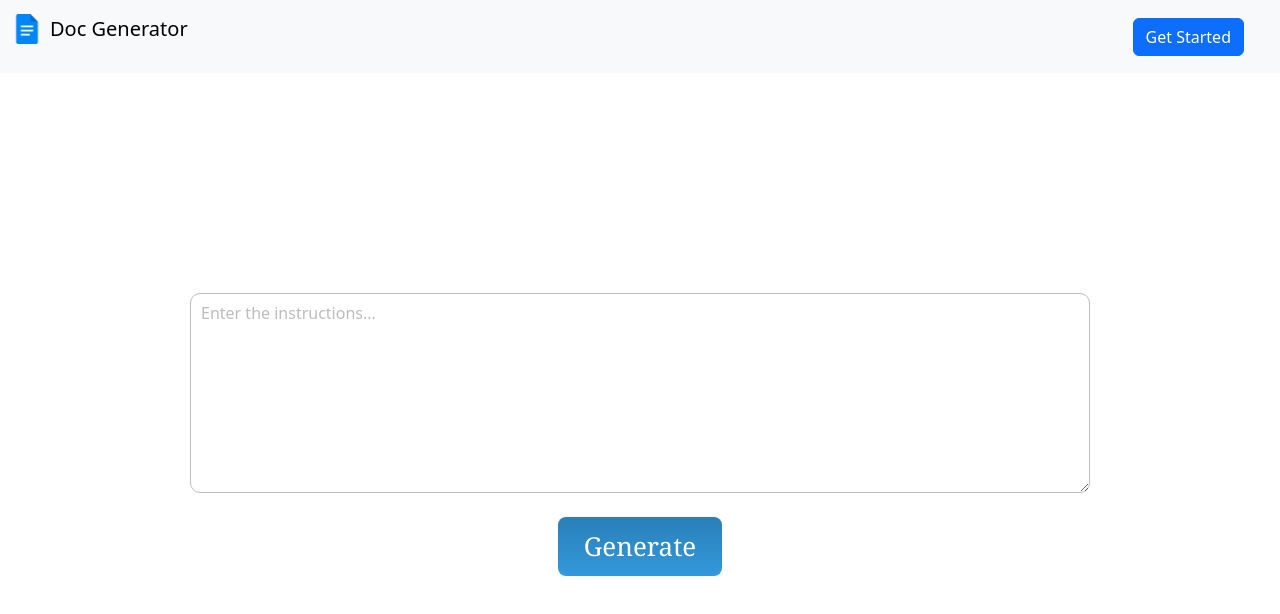
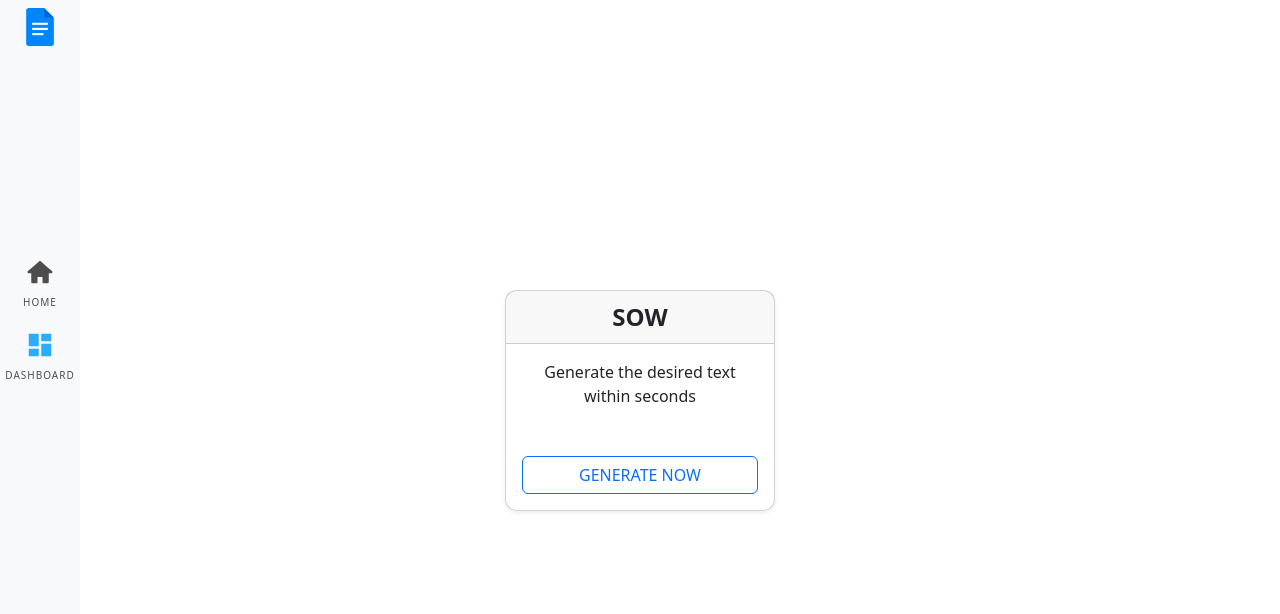
Before and after one commit to mittalanmol/DocGenerator, a React (Vite) app: page / in a window 1280 px wide. Shown: the top 614 px of the page. Built offline with nearby package versions, Linux system fonts and the light colour scheme.

Commit message:
add sidebar with navigation and build dashboard component

```diff
--- a/package.json
+++ b/package.json
@@ -17,6 +17,7 @@
     "ckeditor5": "^43.2.0",
     "react": "^18.2.0",
     "react-dom": "^18.2.0",
+    "react-icons": "^5.3.0",
     "react-router-dom": "^6.27.0"
   },
   "devDependencies": {
--- a/src/App.jsx
+++ b/src/App.jsx
@@ -1,18 +1,21 @@
-import Navbar from "./components/Navbar";
+// import Navbar from "./components/Navbar";
 import { Route, Routes } from "react-router-dom";
 import PromptSection from "./components/PromptSection";
 
 import Editor from "./components/Editor";
 import { useState } from "react";
+import Dashboard from "./components/Dashboard";
+import Sidebar from "./components/Sidebar";
 
 function App() {
   const [message, setMessage] = useState("");
   return (
     <>
-      <Navbar />
-
+      {/* <Navbar /> */}
+     <Sidebar/>
       <Routes>
-        <Route path='/' element={<PromptSection setMessage={setMessage} />} />
+        <Route path="/" element ={<Dashboard/>} />
+        <Route path='/home' element={<PromptSection setMessage={setMessage} />} />
         <Route path='/editor' element={<Editor message={message} />} />
       </Routes>
     </>
--- /dev/null
+++ b/src/components/Dashboard.jsx
@@ -0,0 +1,29 @@
+import { Link } from "react-router-dom";
+
+const Dashboard = () => {
+  return (
+    <div>
+      <div className="container d-flex justify-content-center align-items-center vh-100">
+
+        <div
+          className="card shadow-sm text-center"
+          style={{ minHeight: "100px", width: "270px", borderRadius: "12px" }}
+        >
+          <div className="card-header  text-dark fs-4 fw-bold">SOW</div>
+          <div className="card-body">
+            <span className="mt-3 mb-5">
+              Generate the desired text within seconds
+            </span>
+            <Link to="/home" >
+            <button className="btn btn-outline-primary w-100 mt-5 ">
+              GENERATE NOW
+            </button>
+            </Link>
+          </div>
+        </div>
+      </div>
+    </div>
+  );
+};
+
+export default Dashboard;
--- a/src/components/Editor.jsx
+++ b/src/components/Editor.jsx
@@ -18,11 +18,12 @@ import {
 } from "ckeditor5";
 
 import "ckeditor5/ckeditor5.css";
+// eslint-disable-next-line react/prop-types
 const Editor = ({ message }) => {
   const editorRef = useRef(null);
 
   const [editorData, setEditorData] = useState(message);
-  const [data, setData] = useState("");
+  // const [data, setData] = useState("");
 
   useEffect(() => {
     const targetElement = document.getElementById("target-content");
@@ -69,7 +70,7 @@ const Editor = ({ message }) => {
 
   return (
     <div>
-      <div className='container'>
+      <div className='container mt-5'>
         <div className='row p-4 '>
           <div className='col-md-6 col-12'>
             <div className='editor-container-left'>
--- a/src/components/PromptSection.jsx
+++ b/src/components/PromptSection.jsx
@@ -4,6 +4,7 @@ import { useNavigate } from "react-router-dom"; // Import useNavigate
 import "./PromptSection.css";
 import "./Loader.css";
 
+// eslint-disable-next-line react/prop-types
 const PromptSection = ({ setMessage }) => {
   const [inputText, setInputText] = useState("");
   const [loading, setLoading] = useState(false);
@@ -34,6 +35,9 @@ const PromptSection = ({ setMessage }) => {
   };
 
   const handleSubmit = () => {
+     if(!inputText){
+      return
+    }
     sendingData();
   };
 
--- /dev/null
+++ b/src/components/Sidebar.css
@@ -0,0 +1,57 @@
+.nav-bar {
+    background: #f8f9fA;
+    width: 80px;
+    height: 100%;
+    position: absolute;
+    top: 0;
+    z-index: 3;
+    min-height: 500px;
+  }
+
+  .nav-bar .logo {
+    display: block;
+    padding: 5px 1;
+    text-align: center;
+  }
+
+  .nav-bar .logo img {
+    display: block;
+    margin: 8px auto;
+    width: 38px;
+    height: auto;
+  }
+
+  .nav-bar nav {
+    display: flex;
+    flex-direction: column;
+    align-items: center;
+    position: absolute;
+    top: 40%;
+    transform: translateY(-50%);
+    gap: 20px; /* Space between icons */
+    width: 100%;
+  }
+
+  .nav-item {
+    display: flex;
+    flex-direction: column;
+    align-items: center;
+    text-decoration: none;
+    color: #4d4d4e;
+    transition: color 0.3s ease-out;
+  }
+
+  .nav-item:hover {
+    color: #51c2ff;
+  }
+
+  .nav-item span {
+    margin-top: 8px; /* Space between icon and text */
+    font-size: 10px;
+    text-transform: uppercase;
+    letter-spacing: 1px;
+  }
+
+  .nav-item.active svg {
+    color: #2aadff;
+  }
--- /dev/null
+++ b/src/components/Sidebar.jsx
@@ -0,0 +1,26 @@
+import "./Sidebar.css";
+import { Link, NavLink } from "react-router-dom";
+import { TiHome } from "react-icons/ti";
+import { MdDashboard } from "react-icons/md";
+
+const Sidebar = () => {
+  return (
+    <div className="nav-bar">
+      <Link className="logo" to="/">
+        <img src="doc.png" className="sub-logo" alt="logo-img" />
+      </Link>
+      <nav>
+        <NavLink exact="true" activeclassname="active" to="/home" className="nav-item">
+          <TiHome size={30} />
+          <span>Home</span>
+        </NavLink>
+        <NavLink exact="true" activeclassname="active" className="nav-item" to="/">
+          <MdDashboard size={30} />
+          <span>Dashboard</span>
+        </NavLink>
+      </nav>
+    </div>
+  );
+};
+
+export default Sidebar;
```
Also changed, not shown: 1 other file (tests, documents, lock files or other folders).
